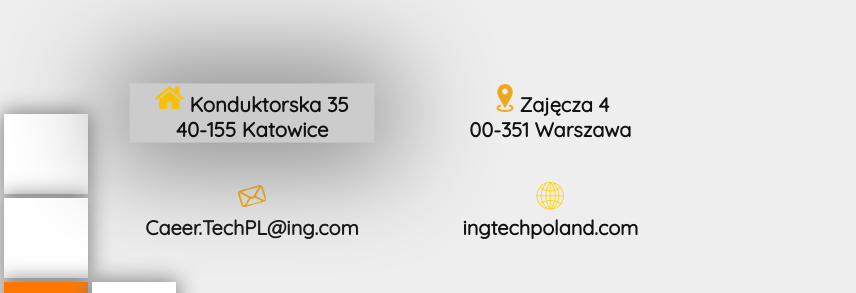
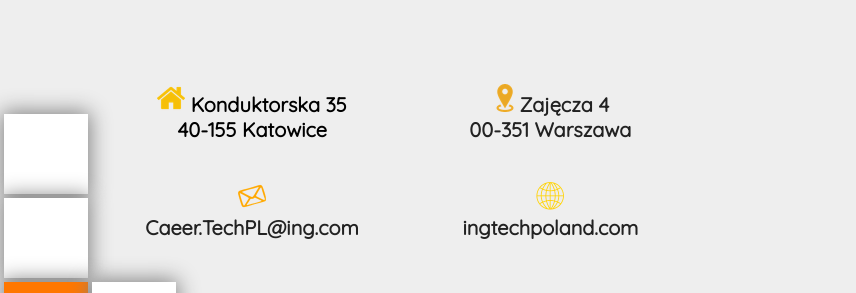
Before and after one commit to IDper/ING, a plain HTML site: page index.html in a window 1280 px wide. In both pictures the pointer is over the element 252 px from the left and 1912 px from the top of the page. Shown: the part 1799-2092 px from the top of the page, 0-856 px from the left. Drawn offline with Linux system fonts and the light colour scheme.

Commit message:
fix: change some hover effects

```diff
--- a/css/style.css
+++ b/css/style.css
@@ -210,10 +210,12 @@ table.logo {
 	margin-left: 5%;
 }
 
-.links:hover {
-	box-shadow: 0 0 100px 20px gray;
-	background: #ccc;
-	transform: scale(1.02);
+.links h3 {
+	color: #222;
+}
+
+.links h3:hover {
+	color: #000;
 }
 
 .bottom-nav {
```
Also changed, not shown: 1 other file.
